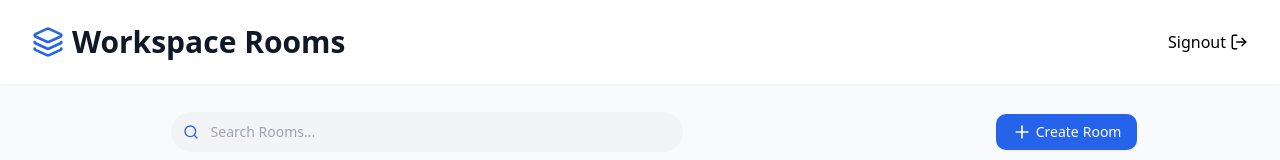
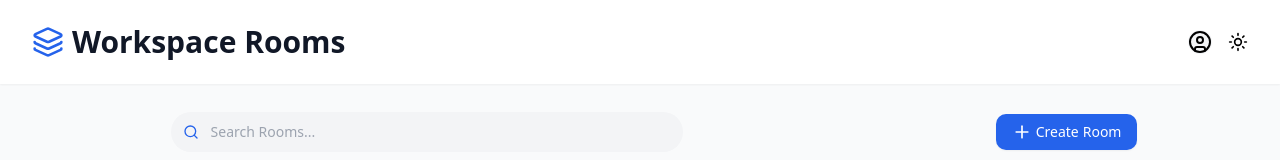
Before and after one commit to MohammedTausif/ThinkSpace-Canvas-App, a Next.js app in the folder apps/canvas-frontend/: page /dashboard in a window 1280 px wide. Shown: the top 160 px of the page. Built offline with nearby package versions, Linux system fonts and the light colour scheme; no server answers.

Commit message:
Dashboard Dropdown Menu

```diff
--- a/apps/canvas-frontend/components/Dashboard/Navbar.tsx
+++ b/apps/canvas-frontend/components/Dashboard/Navbar.tsx
@@ -1,4 +1,5 @@
-import { Layers, LogOut, } from "lucide-react";
+import { CircleUser, Layers, LogOut, Moon, Sun, UserPen, } from "lucide-react";
+import Link from "next/link";
 interface DashboardNavProps {
     Signout: () => void
 }
@@ -7,15 +8,49 @@ export default function NavbarDashboard({ Signout }: DashboardNavProps) {
     return <header className="bg-white shadow-sm">
         <div className="max-w-7xl mx-auto px-4 sm:px-6 lg:px-8 py-6">
             <div className="flex justify-between items-center">
+                <h1 className="text-lg md:text-3xl font-bold text-gray-900 flex items-center gap-2">
+                    <Layers className="h-8 w-8 text-blue-600" />
+                    Workspace Rooms
+                </h1>
 
-                <h1 className=" text-lg md:text-3xl font-bold text-gray-900 flex items-center gap-2 ">
-                    <Layers className="h-8 w-8 text-blue-600" />
-                     Workspace Rooms</h1>
-                <button className="flex gap-1 items-center cursor-pointer hover:text-gray-600"
-                    onClick={Signout} >
-                   <h1 className="hidden md:flex">Signout</h1>
-                    <LogOut className="size-[18px] " />
-                </button>
+                {/* Account Button with Dropdown */}
+                <div className="relative flex space-x-4 group">
+                    <button className="flex gap-1 items-center cursor-pointer hover:text-gray-600 focus:outline-none"
+                    >
+                        <CircleUser className="w-6 h-6 bg-gray-100 rounded-lg stroke-2" />
+                    </button>
+                    <button className="cursor-pointer">
+                        <Sun className="size-5" />
+                    </button>
+
+                    {/* Dropdown Menu */}
+                    <div
+                        className="absolute right-12 mt-7  w-52  bg-white border border-gray-200 rounded-md shadow-lg
+                       opacity-0 transform -translate-y-2 group-hover:opacity-100 group-hover:translate-y-0
+                       transition-all duration-300 ease-out z-10"
+                    >
+                        <ul className="py-4">
+                            <li>
+                                <Link
+                                    href="/profile"
+                                    className="flex items-center gap-1 px-4 py-2 text-gray-700 hover:bg-gray-100"
+                                >
+                                    <UserPen className="size-4" />
+                                    Profile
+                                </Link>
+                            </li>
+                            <li>
+                                <button
+                                    onClick={Signout}
+                                    className=" flex items-center gap-1 w-full text-left px-4 py-2 text-gray-700 hover:bg-gray-100"
+                                >
+                                    <LogOut className="size-4" />
+                                    Logout
+                                </button>
+                            </li>
+                        </ul>
+                    </div>
+                </div>
 
             </div>
         </div>
```
